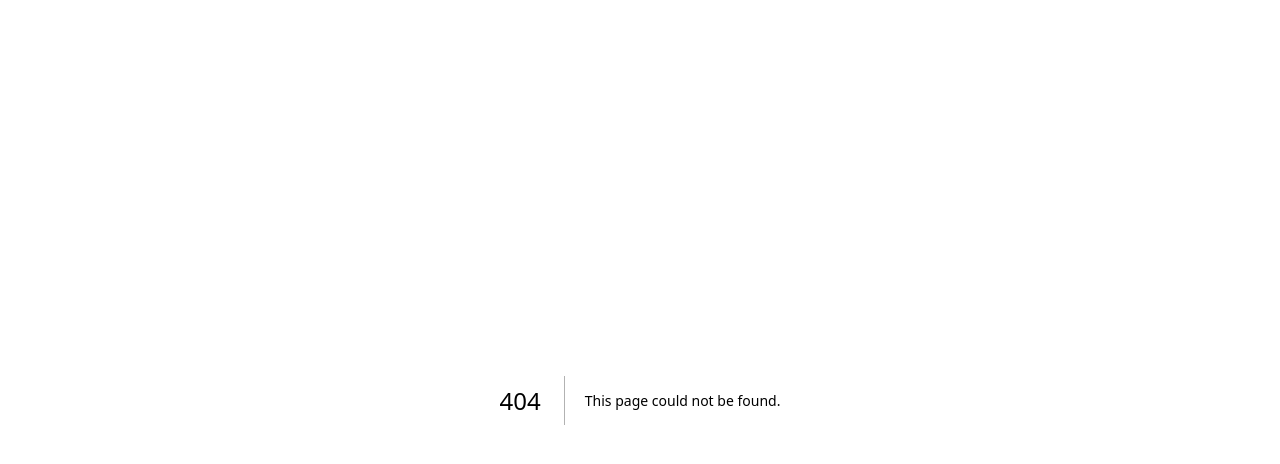
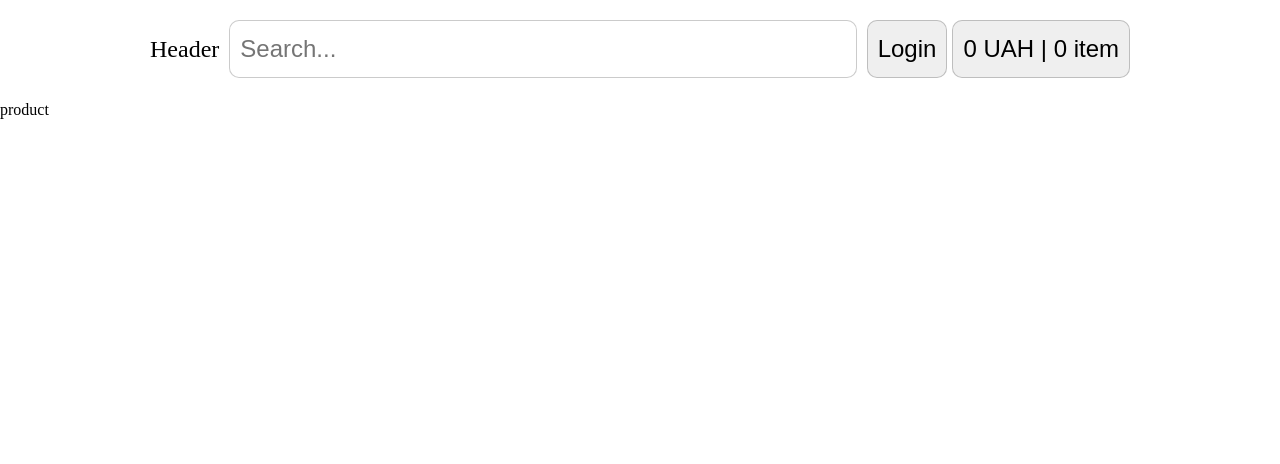
Before and after one commit to kadaedvl/full-shop-rz, a Next.js app: page /product in a window 1280 px wide. Before the commit this address had no page. Shown: the top 464 px of the page. Built offline with nearby package versions, Linux system fonts and the light colour scheme.

Commit message:
init project

```diff
--- a/app/globals.css
+++ b/app/globals.css
@@ -1,42 +1,4 @@
-:root {
-  --background: #ffffff;
-  --foreground: #171717;
+@import url(./reset.css);
+* {
+    line-height: 1.5;
 }
-
-@media (prefers-color-scheme: dark) {
-  :root {
-    --background: #0a0a0a;
-    --foreground: #ededed;
-  }
-}
-
-html,
-body {
-  max-width: 100vw;
-  overflow-x: hidden;
-}
-
-body {
-  color: var(--foreground);
-  background: var(--background);
-  font-family: Arial, Helvetica, sans-serif;
-  -webkit-font-smoothing: antialiased;
-  -moz-osx-font-smoothing: grayscale;
-}
-
-* {
-  box-sizing: border-box;
-  padding: 0;
-  margin: 0;
-}
-
-a {
-  color: inherit;
-  text-decoration: none;
-}
-
-@media (prefers-color-scheme: dark) {
-  html {
-    color-scheme: dark;
-  }
-}
--- a/app/layout.tsx
+++ b/app/layout.tsx
@@ -1,6 +1,7 @@
 import type { Metadata } from "next";
 import { Geist, Geist_Mono } from "next/font/google";
 import "./globals.css";
+import Header from "@/components/shared/header";
 
 const geistSans = Geist({
   variable: "--font-geist-sans",
@@ -25,6 +26,7 @@ export default function RootLayout({
   return (
     <html lang="en">
       <body className={`${geistSans.variable} ${geistMono.variable}`}>
+        <Header />
         {children}
       </body>
     </html>
--- /dev/null
+++ b/app/page.css
@@ -0,0 +1,8 @@
+.container {
+    max-width: 1000px;
+    padding: 0 10px;
+    margin: 40px auto;
+    display: flex;
+    align-items: center;
+    justify-content: center;
+}
--- /dev/null
+++ b/app/product/page.tsx
@@ -0,0 +1,11 @@
+
+const Home = () => {
+
+    return (
+        <div className="container">
+            product
+        </div>
+    );
+}
+
+export default Home
--- /dev/null
+++ b/app/reset.css
@@ -0,0 +1,51 @@
+html, body, div, span, applet, object, iframe,
+h1, h2, h3, h4, h5, h6, p, blockquote, pre,
+a, abbr, acronym, address, big, cite, code,
+del, dfn, em, font, img, ins, kbd, q, s, samp,
+small, strike, strong, sub, sup, tt, var,
+dl, dt, dd, ol, ul, li,
+fieldset, form, label, legend,
+table, caption, tbody, tfoot, thead, tr, th, td, header {
+margin: 0;
+padding: 0;
+border: 0;
+outline: 0;
+font-weight: inherit;
+font-style: inherit;
+font-size: 100%;
+font-family: inherit;
+vertical-align: baseline;
+box-sizing: border-box;
+}
+/* remember to define focus styles! */
+:focus {
+outline: 0;
+}
+body {
+line-height: 1;
+color: black;
+background: white;
+}
+ol, ul {
+list-style: none;
+}
+/* tables still need 'cellspacing="0"' in the markup */
+table {
+border-collapse: separate;
+border-spacing: 0;
+}
+caption, th, td {
+text-align: left;
+font-weight: normal;
+}
+blockquote:before, blockquote:after,
+q:before, q:after {
+content: "";
+}
+blockquote, q {
+quotes: "" "";
+}
+a {
+    text-decoration: none;
+    color: inherit;
+}
--- /dev/null
+++ b/components/shared/header.css
@@ -0,0 +1,33 @@
+.container-header {
+    max-width: 1000px;
+    padding: 0 10px;
+    margin: 20px auto;
+    display: flex;
+    align-items: center;
+    justify-content: space-between;
+    gap: 10px;
+    font-size: 1.5rem;
+    /* border: 1px solid black; */
+}
+.container-header p{
+    font-size: 1.5rem;
+}
+.header-input {
+    flex: 1 1 auto;
+    font-size: 1.5rem;
+    border-radius: 10px;
+    border: 1px solid rgba(0, 0, 0, 0.205);
+    padding: 10px;
+
+}
+.header-activ {
+    display: flex;
+    align-items: center;
+    gap: 5px;
+}
+button {
+    font-size: 1.5rem;
+    border-radius: 10px;
+    border: 1px solid rgba(0, 0, 0, 0.205);
+    padding: 10px;
+}
--- /dev/null
+++ b/components/shared/header.tsx
@@ -0,0 +1,26 @@
+"use client"
+import { ReactEventHandler, useState } from 'react'
+import './header.css'
+
+const Header: React.FC = () => {
+
+    const [searchValue, setSearchValue] = useState('');
+
+    const handleSearchValue = (event) => {
+        setSearchValue(event.target.value)
+        console.log(searchValue);
+    }
+    return (
+        <header>
+            <div className="container-header">
+                <p>Header</p>
+                <input className='header-input' placeholder="Search..." onChange={() => handleSearchValue(event)} />
+                <div className='header-activ'>
+                    <button>Login</button>
+                    <button>0 UAH | 0 item</button>
+                </div>
+            </div>
+        </header>
+    )
+}
+export default Header
```
Also changed, not shown: app/page.module.css (deleted, +0 -168 lines), app/page.tsx (+9 -90 lines), components/shared/categories.css (added, +26 -0 lines), components/shared/categories.tsx (added, +16 -0 lines).
